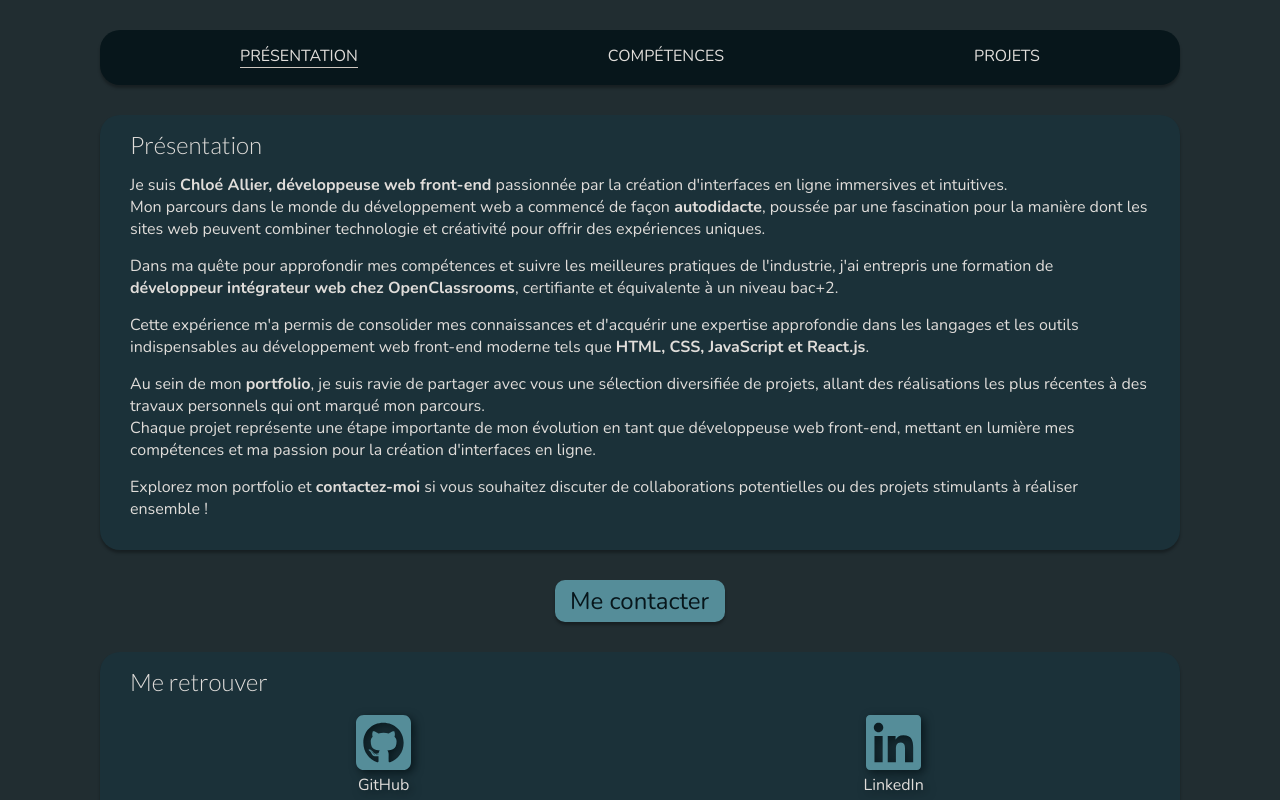
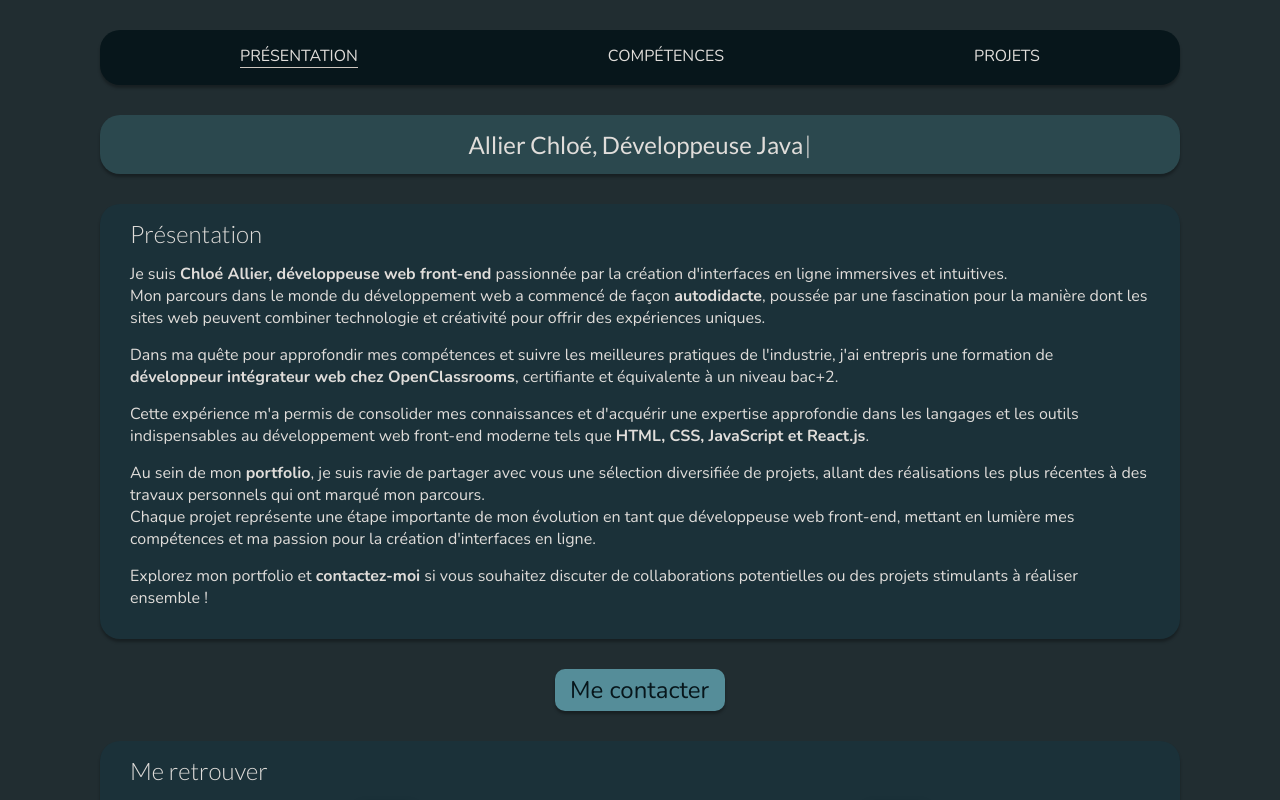
Before and after one commit to 01Chloe/Portfolio, a React (Vite) app: page / in a window 1280 px wide. Shown: the top 800 px of the page. Built offline with nearby package versions, Linux system fonts and the light colour scheme.

Commit message:
Add typewriter effect

```diff
--- a/package.json
+++ b/package.json
@@ -12,7 +12,8 @@
   "dependencies": {
     "react": "^18.2.0",
     "react-dom": "^18.2.0",
-    "react-router-dom": "^6.22.3"
+    "react-router-dom": "^6.22.3",
+    "typewriter-effect": "^2.21.0"
   },
   "devDependencies": {
     "@types/react": "^18.2.66",
--- a/src/assets/styles/presentation.scss
+++ b/src/assets/styles/presentation.scss
@@ -1,6 +1,11 @@
 @use "_variables.scss" as vars;
 @use "_mixins.scss" as mix;
 
+.section-typewriter {
+  background-color: darken(vars.$secondaryColor, 23%);
+  margin: 15px 0;
+  @include mix.styledContainer;
+}
 .section-about {
   background-color: vars.$mainColor;
   margin: 15px 0;
@@ -40,4 +45,7 @@
       display: block;
     }
   }
+  .section-typewriter {
+    margin: 30px 0;
+  }
 }
--- /dev/null
+++ b/src/assets/styles/writer.scss
@@ -0,0 +1,7 @@
+@use "_variables.scss" as vars;
+
+.typewriter {
+  font-family: vars.$titleFontFam;
+  font-size: 1.5rem;
+  text-align: center;
+}
--- a/src/components/Header.tsx
+++ b/src/components/Header.tsx
@@ -6,7 +6,7 @@ const Header = () => {
   const [isOpen, setIsOpen] = useState(false)
   return (
     <header className={isOpen ? "open" : ""}>
-      <h1 className="sr-only">Allier Chloé - Portfolio</h1>
+      <h1 className="sr-only">Allier Chloé - Développeur Web - Portfolio</h1>
       <div className="menu" onClick={() => setIsOpen(!isOpen)}>
         <div className="menu-line"></div>
         <div className="menu-line"></div>
--- /dev/null
+++ b/src/components/Writer.tsx
@@ -0,0 +1,27 @@
+import Typewriter from "typewriter-effect"
+import "../assets/styles/writer.scss"
+
+const Writer = () => {
+  return (
+    <div className="typewriter">
+      <Typewriter
+        onInit={(typewriter) => {
+          typewriter
+            .changeDelay(40)
+            .changeDeleteSpeed(30)
+            .typeString("Allier Chloé, Développeuse web Front-End")
+            .pauseFor(1500)
+            .deleteChars(13)
+            .pauseFor(500)
+            .typeString("JavaScript")
+            .pauseFor(1500)
+            .deleteChars(10)
+            .pauseFor(500)
+            .typeString("React.js")
+            .start()
+        }}
+      />
+    </div>
+  )
+}
+export default Writer
--- a/src/pages/Presentation.tsx
+++ b/src/pages/Presentation.tsx
@@ -3,10 +3,14 @@ import ContactBtn from "../components/ContactBtn"
 import Logo from "../components/Logo"
 import likedinLogo from "../assets/img/linkedin.svg"
 import githubLogo from "../assets/img/github.svg"
+import Writer from "../components/Writer"
 
 const Presentation = () => {
   return (
     <main>
+      <section className="section-typewriter">
+        <Writer />
+      </section>
       <section className="section-about">
         <h2>Présentation</h2>
         <p>
```
Also changed, not shown: 1 other file (tests, documents, lock files or other folders).
